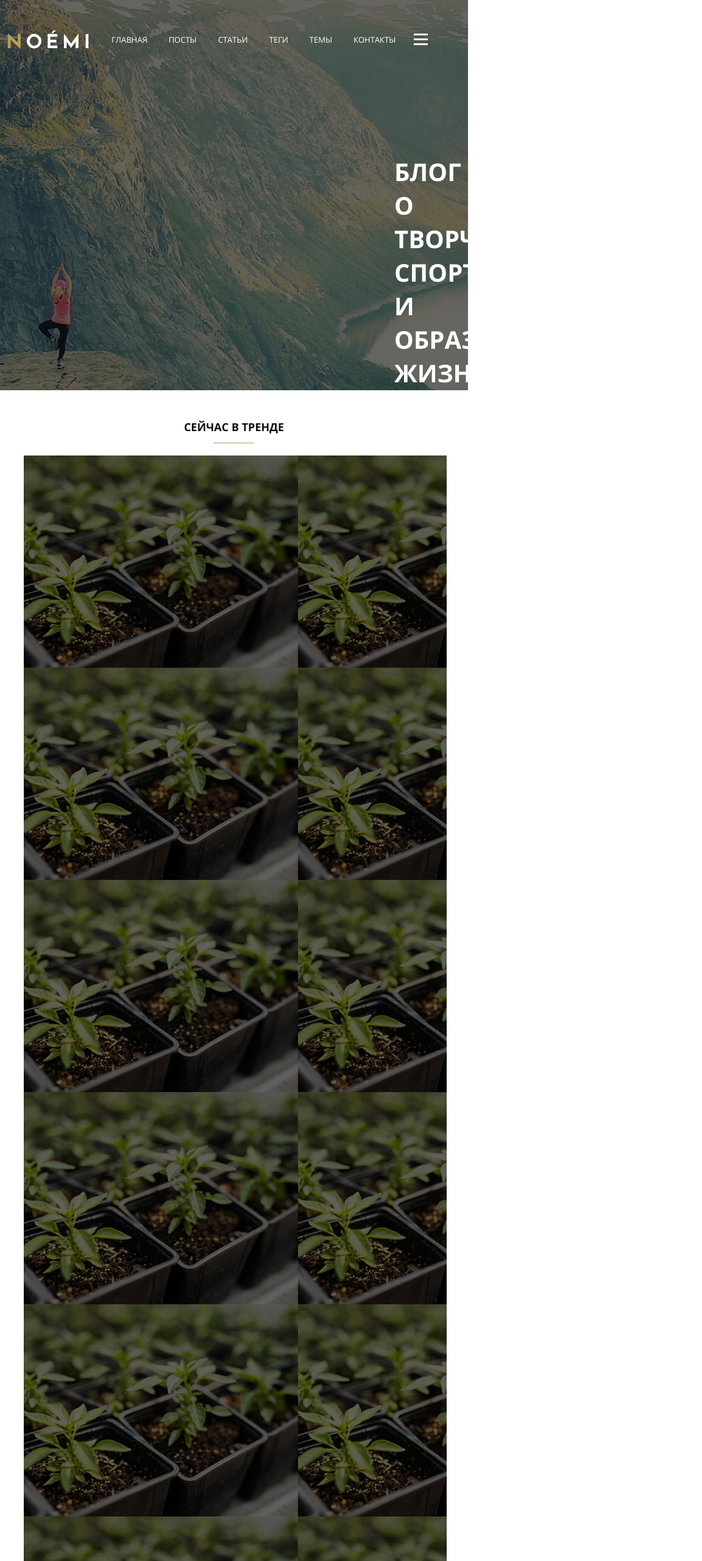
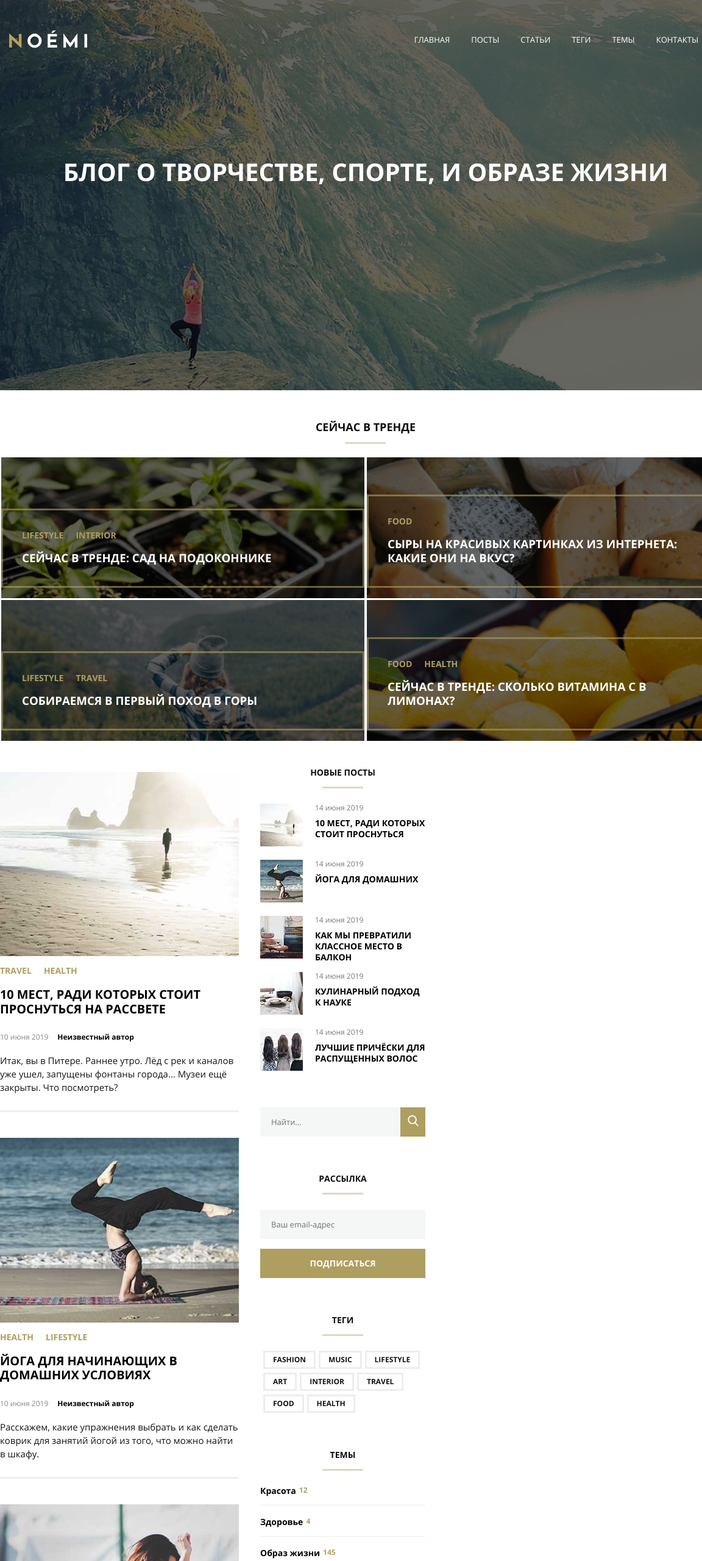
Before and after one commit to FakeTiberlake/mq-mobile-tablet-diploma, a plain HTML site: page index.html in a window 768 px wide. Shown: the top 2560 px of the page at 61% size, 1152 px wide, since content can reach past the window. Drawn offline with Linux system fonts and the light colour scheme.

Commit message:
tablet in progress

```diff
--- a/css/style.css
+++ b/css/style.css
@@ -86,6 +86,7 @@
 .header__menu {
 
     display: flex;
+    margin: 0;
     margin: 0.1875em 0 0 0;
     /* visibility: hidden; */
 }
@@ -143,7 +144,7 @@
 
     z-index: 1;
     margin: 2.1875em 1.25em 0 1.25em;
-
+    /* margin: 0 auto; */
 }
 
 .header__slogan-text {
@@ -209,6 +210,10 @@
     display: flex;
 
     background-color: #606260;
+    background-repeat: no-repeat;
+    background-position: center center;
+    background-size: cover;
+
     position: relative;
 
 }
@@ -349,7 +354,6 @@ background-image: url(../images/trend3.jpg);
     width: 100%;
     display: flex;
     flex-direction: column;
-    align-items: flex-start;
 
     border-bottom: 0.1875em solid #eeeeee;
 
@@ -1282,25 +1286,11 @@ background-image: url(../images/trend3.jpg);
 
  }
 
- /* ориентация */
+    @media (orientation: landscape) and (max-width: 640px) {
 
-/* Для устройств с шириной экрана от 640px и меньше,
- при портретной ориентации экрана должна быть одна
-  колонка с карточками, а при пейзажной — две. */
+     .trend__post {
 
-  @media (orientation: landscape) and (max-width: 640px) {
-     /* две колонки */
-     .trends {
-
-        width: 200%;
-    }
-
-    .trend__posts {
-        width: 50%;
-    }
-
-    .trend__post:nth-child(3n) {
-
+        width: calc(50% - 0.1875em);
         margin-top: 0.1875em;
 
     }
@@ -1308,48 +1298,35 @@ background-image: url(../images/trend3.jpg);
     .trend__post:nth-child(2n+1) {
 
         margin-right: 0.1875em;
-
     }
 
-  }
+    trends__title-line {
+
+        margin-bottom: 1.3125em;
+    }
+}
 
   @media (orientation: portrait) and (max-width: 640px) {
-        /* одна колонка */
 
-    .trends {
+    .trend__post {
 
         width: 100%;
 
     }
-  }
+}
 
-   /* Для устройств с шириной экрана, попадающей
- в диапазон от 641px до 1200px, при портретной
- ориентации экрана карточки трендов должны быть
- выстроены в две колонки, а при пейзажной ориентации
-  — в четыре. */
-
-  @media (orientation: landscape) and (min-width: 641px) and (max-width: 1200px) {
-/* четыре колонки */
-  }
-
-
-  @media (orientation: portrait) and (min-width: 641px) and (max-width: 1200px) {
-    /* две колонки */
-  }
-
-
-  /* медиа-функции для планшетной версии */
+  /*ПЛАНШЕТ*/
 
   @media (min-width: 641px) and (max-width: 1200px) {
 
     .main-container {
+        min-width: 641px;
+        min-width: 1200px;
         width: 100%;
-        margin: 0 auto;
+        justify-content: flex-start;
     }
 
     .header {
-        width: 100%;
         background-image: url(../images/banner-bg-tablet.jpg);
 
     }
@@ -1358,6 +1335,7 @@ background-image: url(../images/trend3.jpg);
 
         width: 100%;
         flex-direction: row;
+        justify-content: space-between;
 
         box-sizing: border-box;
         margin-top: 3.125em;
@@ -1368,14 +1346,14 @@ background-image: url(../images/trend3.jpg);
       .header__logo {
 
         width: 9.875em;
-        height: 1.875em;
+        height: 1.8125em;
         margin: 0;
         align-self: start;
 
       }
 
     .header__burger-menu {
-        padding-top: 5px;
+        padding-top: 0.3125em;
         justify-content: space-between;
 
     }
@@ -1396,26 +1374,21 @@ background-image: url(../images/trend3.jpg);
 
       .header__slogan {
 
-        margin: 0 40.4375em;
+        margin: 0 auto;
 
       }
 
       .header__slogan-text {
 
-        font-size: 40px;
-        line-height: 55px;
-
-      }
-
-      .trends {
-
-        width: 698px;
+        font-size: 2.5em;
+        line-height: 1.375em;
+        margin: 0;
 
       }
 
       .trends__title-text, .shop__title-text {
 
-        font-size: 18px;
+        font-size: 1.125em;
 
       }
 
@@ -1428,14 +1401,15 @@ background-image: url(../images/trend3.jpg);
       .trends__title-line {
 
         margin-top: 0.875em;
-        margin-bottom: 19px;
+        margin-bottom: 1.1875em;
 
       }
 
       .shop__title-line {
         margin-top: 0.875em;
-        margin-bottom: 29px;
+        margin-bottom: 1.8125em;
       }
+
 
       .sidebar__title-text, .subscribe__title-text, .tags__title-text, .categories__title-text {
 
@@ -1445,29 +1419,81 @@ background-image: url(../images/trend3.jpg);
 
       .subscribe__title, .tags__title, .categories__title {
 
-        margin-top: 61px;
+        margin-top: 3.8125em;
       }
 
       .trend__posts {
 
-        width: 100%;
         justify-content: center;
       }
 
       .trend__post {
-        width: calc(50%-0.125em);
-        height: 240.4375em;
+
+        width: calc(50% - 0.25em);
+        margin-top: 0.1875em;
       }
 
       .trend__post:nth-child(2n+1) {
 
-        margin-left: 4px;
+        margin-right: 0.25em;
 
     }
-    /* .trend__post:nth-child(2n+1) {
 
-        margin-left: 4px;
+    .trend__content {
 
-    } */
+        padding: 0 1.9375em 2.125em 1.9375em;
+    }
+
+    .posts {
+
+        width: 24.5em;
+        margin-top: 3.1875em;
+
+    }
+
+    .post__list:nth-child(n+2) {
+
+    margin-top: 2.625em;
+}
+
+    .post__title-link {
+
+        font-size: 1.0625em;
+        line-height: 1.18em;
+    }
+
+    .post__description {
+
+       font-size: 0.9375em;
+        line-height: 1.47em;
+    }
+
+    .sidebar {
+
+        width: 16.94em;
+        margin-left: 2.1875em;
+    }
 
   }
+
+
+
+  /* ОРИЕНТАЦИЯ ДЛЯ ПЛАНШЕТОВ!!!! */
+
+  /* Для устройств с шириной экрана, попадающей
+ в диапазон от 641px до 1200px, при портретной
+ ориентации экрана карточки трендов должны быть
+ выстроены в две колонки, а при пейзажной ориентации
+  — в четыре. */
+
+   /* @media (orientation: landscape) and (min-width: 641px) and (max-width: 1200px) {
+    четыре колонки
+
+    }
+
+      @media (orientation: portrait) and (min-width: 641px) and (max-width: 1200px) {
+         две колонки
+
+
+
+      } */
```
